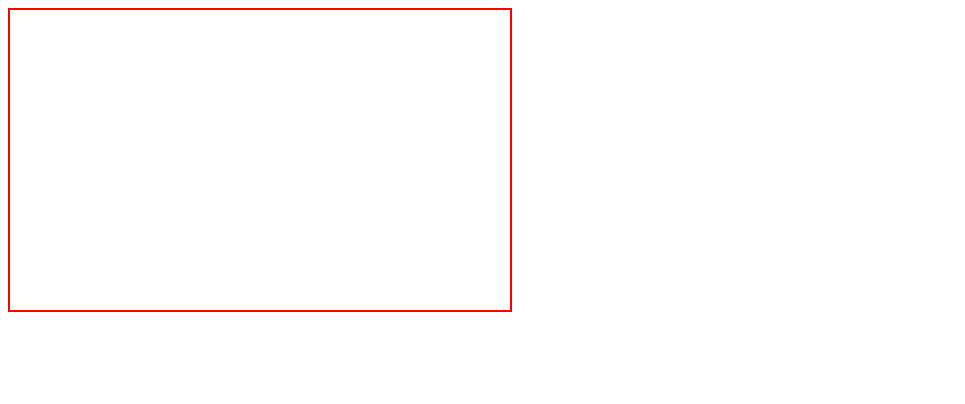
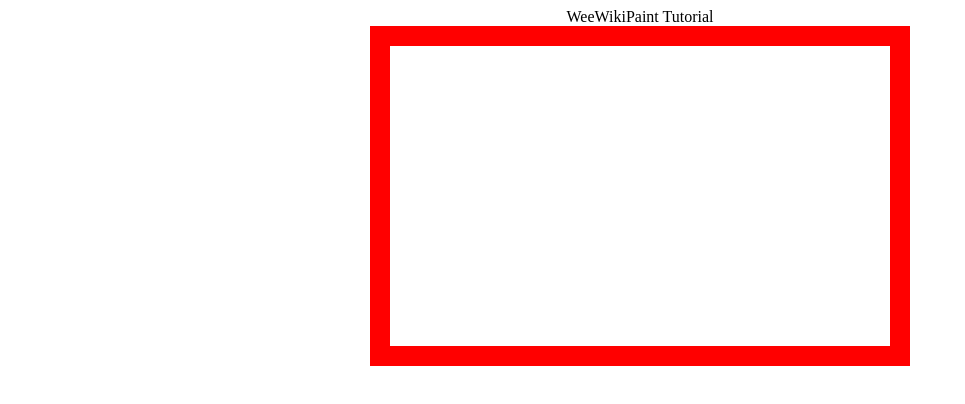
Before and after one commit to bravogolfgolf/test-drive-javascript, a website: page generated/client/index.html in a window 1280 px wide. Shown: the whole page, without its empty margins (0-965 px from the left). Drawn offline with Linux system fonts and the light colour scheme.

Commit message:
Adds text

```diff
--- a/generated/client/index.html
+++ b/generated/client/index.html
@@ -9,7 +9,8 @@
     <script src="client.js" type="text/javascript"></script>
 </head>
 <body>
-<div id="drawingArea" style='height: 300px; width: 500px; border: solid red 2px'></div>
+<div style='text-align: center; margin:auto; width: 900px;'>WeeWikiPaint Tutorial</div>
+<div id="drawingArea" style='margin: auto; height: 300px; width: 500px; border: solid red 20px'></div>
 <script type="text/javascript">
     $(function () {
         wwp.initializeDrawingArea($("#drawingArea")[0]);
```
Also changed, not shown: src/html/index.html (+2 -1 lines).
